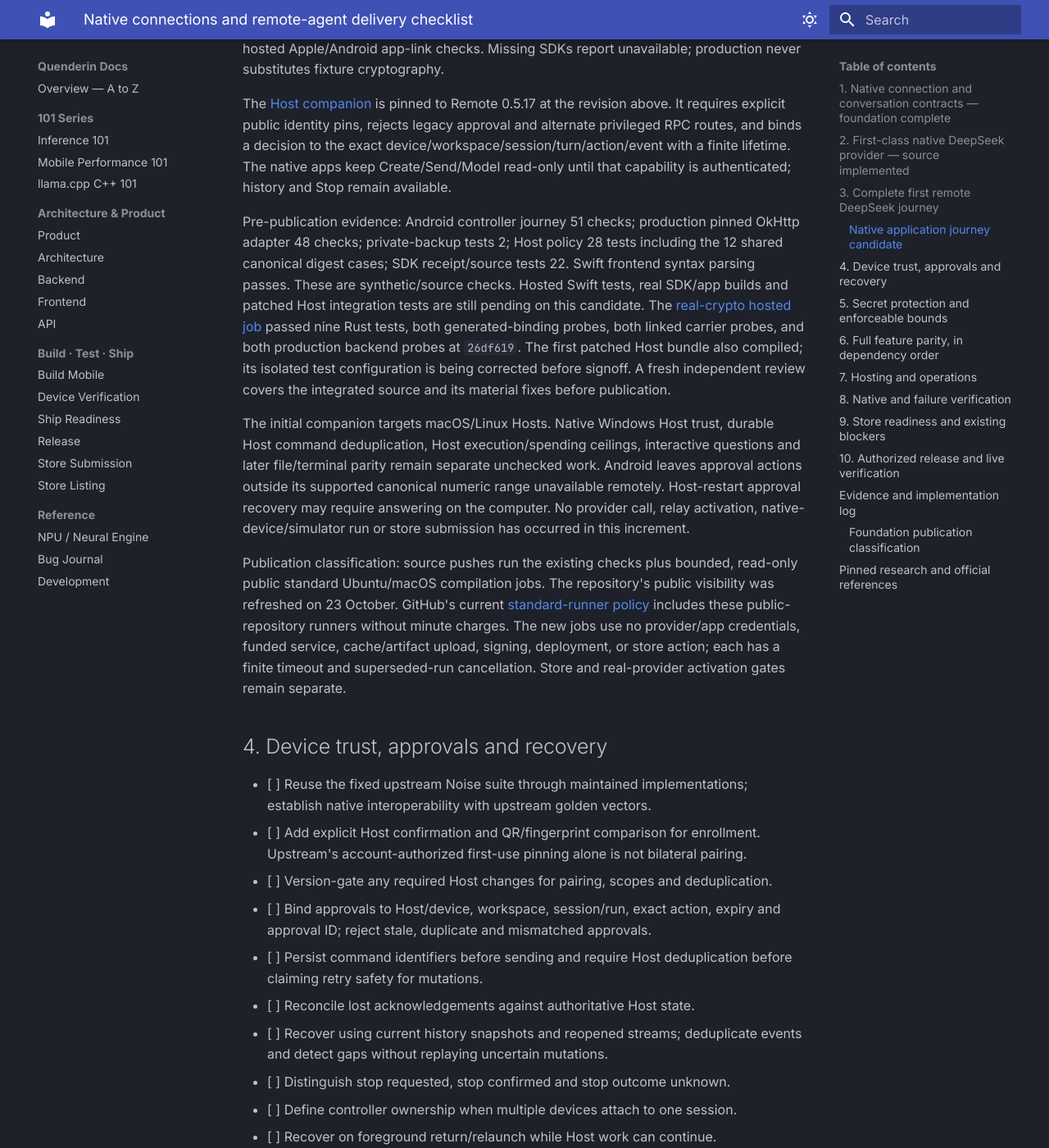
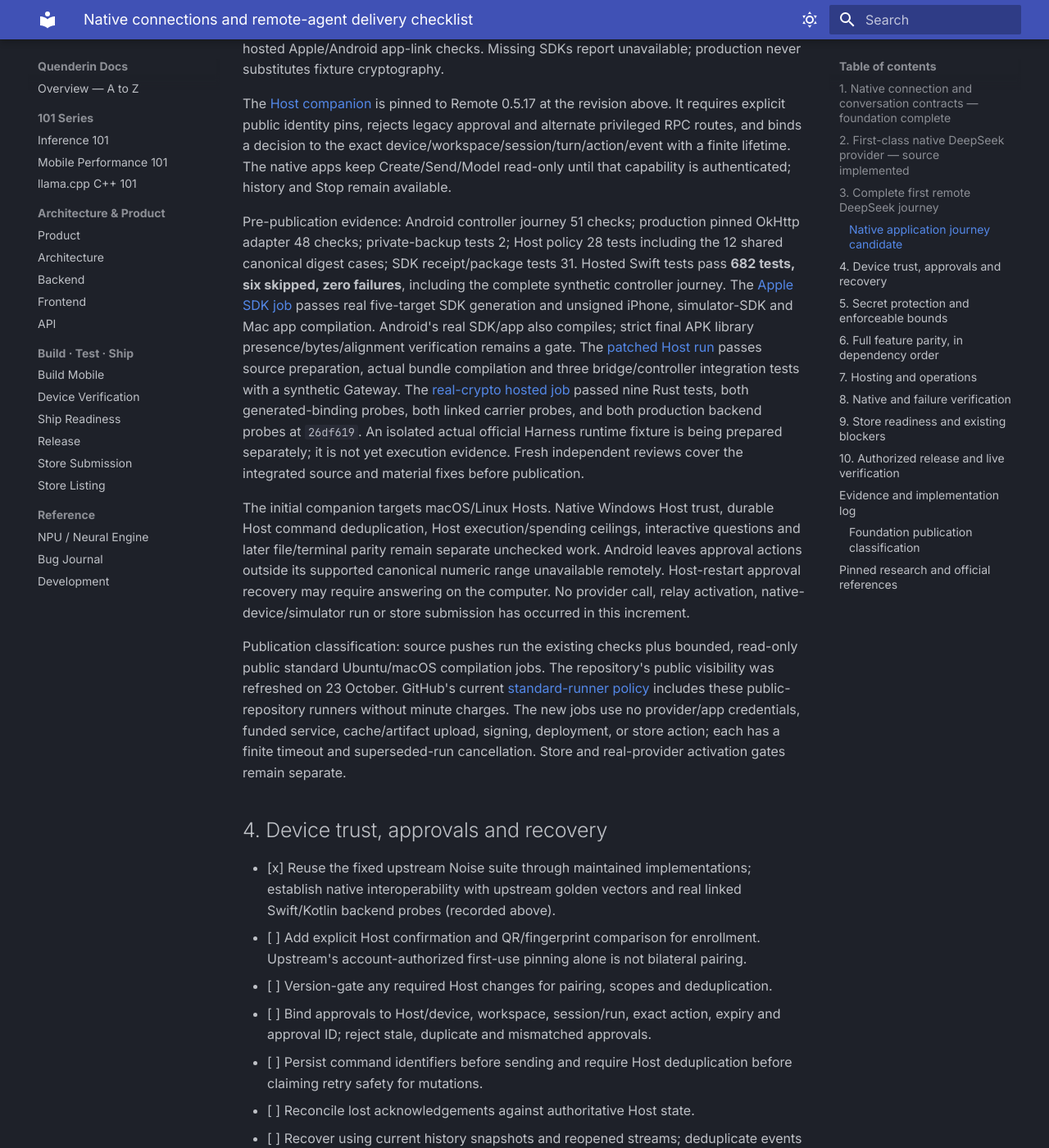
Before and after one commit to alikatgh/quenderin, an MkDocs documentation site: the page built from docs/native-connections-roadmap.md, in a window 1280 px wide and 1400 px high, scrolled down 8291 px. Shown: the whole window at 82% size. Built offline with MkDocs 1.6.1 and Material for MkDocs 9.7.7, drawn with Linux system fonts in a browser that asks for light colours; some of the changed text lies outside the part shown.

```diff
--- a/docs/native-connections-roadmap.md
+++ b/docs/native-connections-roadmap.md
@@ -344,15 +344,21 @@
 
 Pre-publication evidence: Android controller journey 51 checks; production pinned
 OkHttp adapter 48 checks; private-backup tests 2; Host policy 28 tests including
-the 12 shared canonical digest cases; SDK receipt/source tests 22. Swift frontend
-syntax parsing passes. These are synthetic/source checks. Hosted Swift tests,
-real SDK/app builds and patched Host integration tests are still pending on this
-candidate. The [real-crypto hosted job](https://github.com/alikatgh/quenderin/actions/runs/39968738735)
+the 12 shared canonical digest cases; SDK receipt/package tests 31. Hosted Swift
+tests pass **682 tests, six skipped, zero failures**, including the complete
+synthetic controller journey. The [Apple SDK job](https://github.com/alikatgh/quenderin/actions/runs/39973923157/job/120484184703)
+passes real five-target SDK generation and unsigned iPhone, simulator-SDK and Mac
+app compilation. Android's real SDK/app also compiles; strict final APK library
+presence/bytes/alignment verification remains a gate. The
+[patched Host run](https://github.com/alikatgh/quenderin/actions/runs/39973923220)
+passes source preparation, actual bundle compilation and three bridge/controller
+integration tests with a synthetic Gateway. The
+[real-crypto hosted job](https://github.com/alikatgh/quenderin/actions/runs/39968738735)
 passed nine Rust tests, both generated-binding probes, both linked carrier probes,
-and both production backend probes at `26df619`. The first patched Host bundle
-also compiled; its isolated test configuration is being corrected before signoff.
-A fresh independent review covers the
-integrated source and its material fixes before publication.
+and both production backend probes at `26df619`. An isolated actual official
+Harness runtime fixture is being prepared separately; it is not yet execution
+evidence. Fresh independent reviews cover the integrated source and material
+fixes before publication.
 
 The initial companion targets macOS/Linux Hosts. Native Windows Host trust,
 durable Host command deduplication, Host execution/spending ceilings, interactive
@@ -373,8 +379,9 @@
 
 ## 4. Device trust, approvals and recovery
 
-- [ ] Reuse the fixed upstream Noise suite through maintained implementations;
-  establish native interoperability with upstream golden vectors.
+- [x] Reuse the fixed upstream Noise suite through maintained implementations;
+  establish native interoperability with upstream golden vectors and real linked
+  Swift/Kotlin backend probes (recorded above).
 - [ ] Add explicit Host confirmation and QR/fingerprint comparison for enrollment.
   Upstream's account-authorized first-use pinning alone is not bilateral pairing.
 - [ ] Version-gate any required Host changes for pairing, scopes and deduplication.
@@ -385,7 +392,8 @@
 - [ ] Reconcile lost acknowledgements against authoritative Host state.
 - [ ] Recover using current history snapshots and reopened streams; deduplicate
   events and detect gaps without replaying uncertain mutations.
-- [ ] Distinguish stop requested, stop confirmed and stop outcome unknown.
+- [x] Distinguish stop requested, receipt, confirmed stopped and outcome unknown
+  in both native controllers, with synthetic journey/regression coverage.
 - [ ] Define controller ownership when multiple devices attach to one session.
 - [ ] Recover on foreground return/relaunch while Host work can continue.
 - [ ] Keep any later notifications content-minimal and optional for correctness.
```
Also changed, not shown: native/remote-host/README.md (+11 -0 lines), 4 other files.
